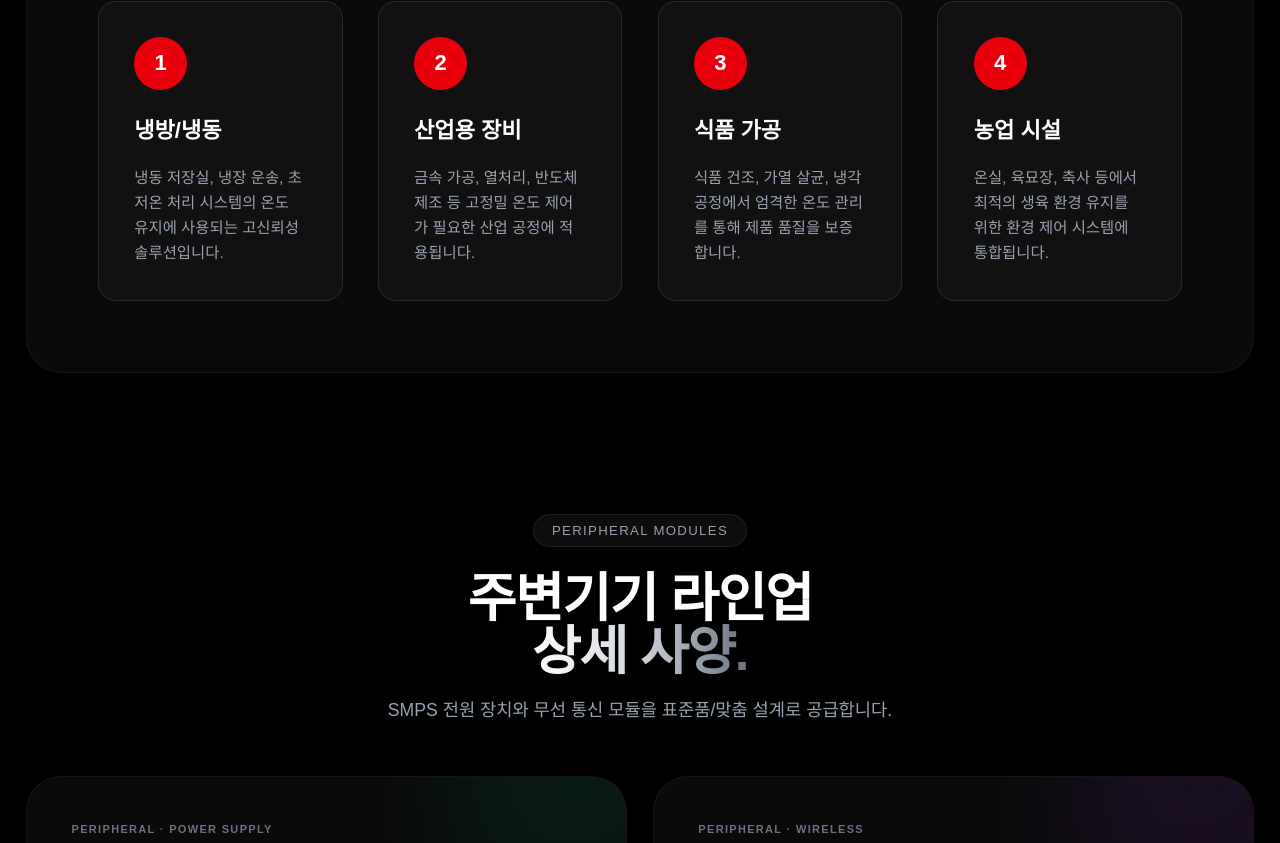
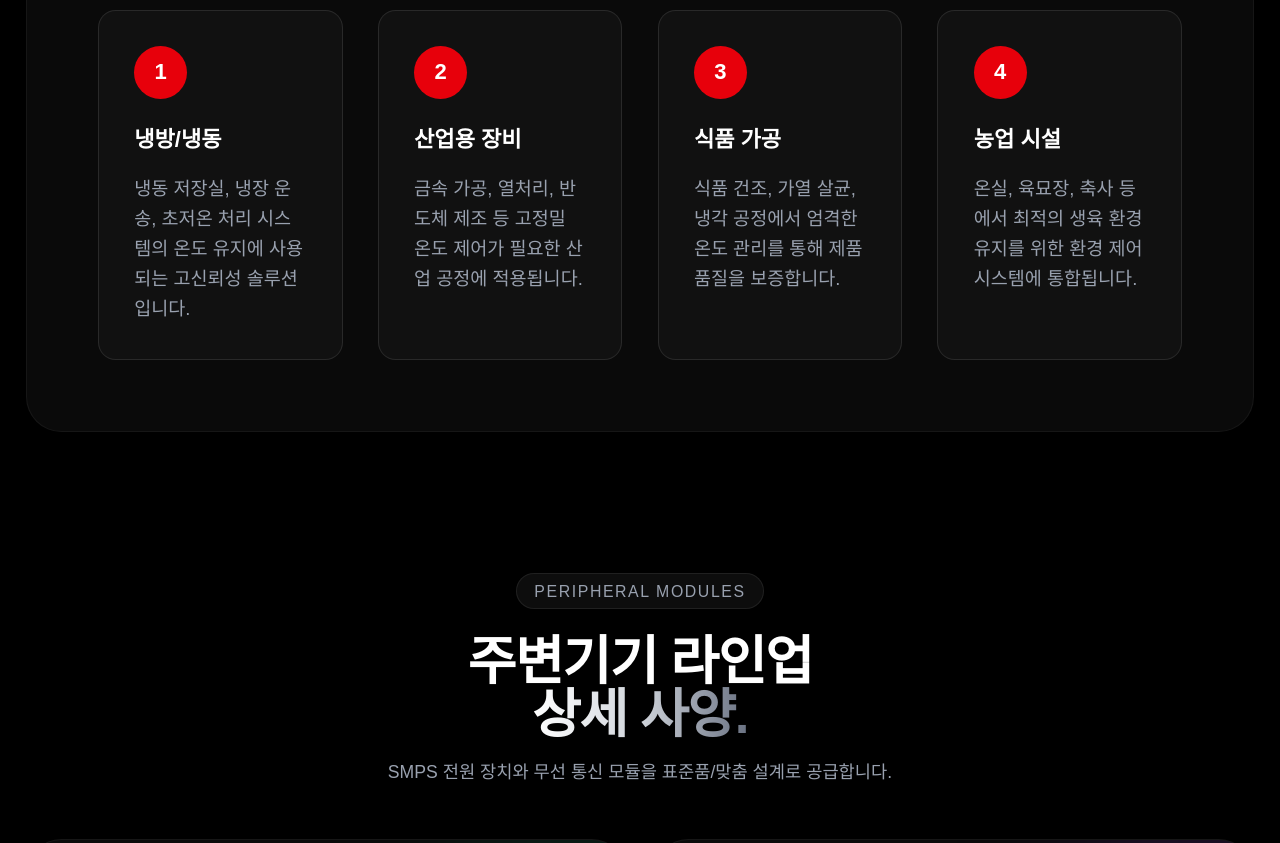
Before and after one commit to macquarter/tselecv4, a React (Vite) app: page /others in a window 1280 px wide. Shown: the part 1757-2600 px from the top of the page. Built offline with nearby package versions, Linux system fonts and the light colour scheme; no server answers; the database is empty; a web font is replaced by a local one.

Commit message:
style: 작은 폰트 가독성 +20% (text-xs/sm, 고정 px 임의값 보정)

```diff
--- a/src/index.css
+++ b/src/index.css
@@ -4,11 +4,28 @@
 
 @theme {
   --font-sans: "Pretendard", ui-sans-serif, system-ui, sans-serif;
+  /* 작은 본문 폰트 +20% 가독성 향상 (text-xs, text-sm). text-base 이상은 유지 */
+  --text-xs: 0.9rem;   /* 0.75rem × 1.2 */
+  --text-sm: 1.05rem;  /* 0.875rem × 1.2 */
 }
 
 /* 전체 텍스트 누적 +10% 가독성 향상 — Tailwind의 rem 기반 모든 클래스 자동 확대 */
 html {
   font-size: 17.64px;
+}
+
+/* 고정 px 임의값 폰트 +20% 보정 — text-[Npx]는 rem이 아니라 절대 px라
+   위의 html font-size 스케일을 따라오지 않아 따로 키워준다.
+   (@layer 밖 커스텀 규칙이므로 Tailwind 유틸리티보다 우선 적용) */
+.text-\[9px\]  { font-size: 11px; }   /* 9 ×1.2 */
+.text-\[10px\] { font-size: 12px; }   /* 10 ×1.2 */
+.text-\[11px\] { font-size: 13px; }   /* 11 ×1.2 */
+.text-\[12px\] { font-size: 14px; }   /* 12 ×1.2 */
+.text-\[13px\] { font-size: 16px; }   /* 13 ×1.2 */
+.text-\[15px\] { font-size: 18px; }   /* 15 ×1.2 */
+@media (min-width: 48rem) {
+  .md\:text-\[11px\] { font-size: 13px; }
+  .md\:text-\[15px\] { font-size: 18px; }
 }
 
 body {
```
